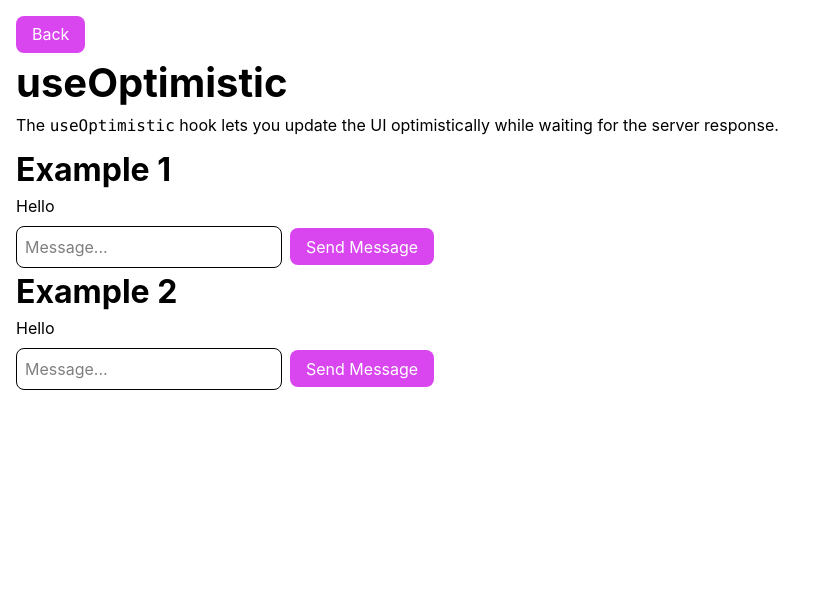
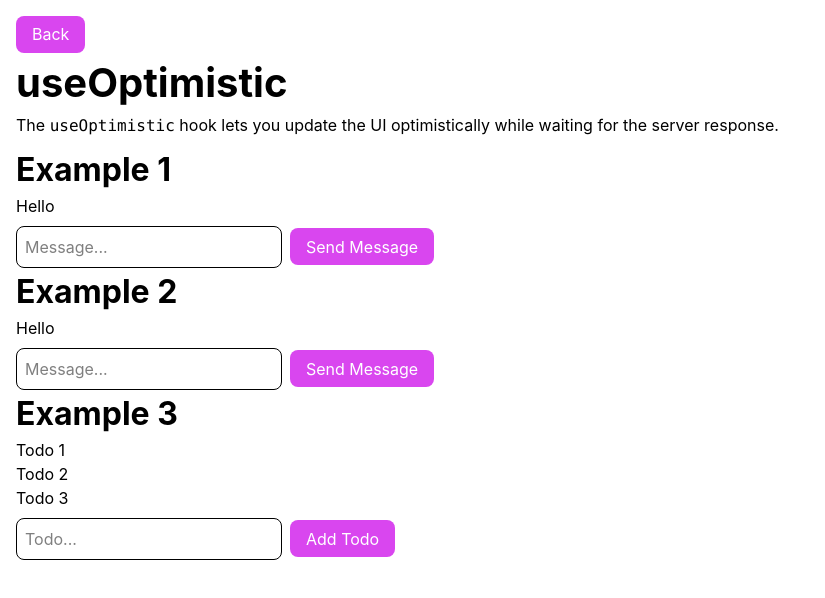
Before and after one commit to emanuelefavero/react-19, a Next.js app: page /use-optimistic in a window 1280 px wide. Shown: the top 598 px of the page, without its empty margins (0-825 px from the left). Built offline with nearby package versions, Linux system fonts and the light colour scheme.

Commit message:
feat: add use-optimistic example 3

```diff
--- a/app/actions.js
+++ b/app/actions.js
@@ -1,4 +1,7 @@
 'use server'
+
+import { todos } from '@/data/todos.js'
+import { v4 as uuidv4 } from 'uuid'
 
 export async function logUser(formData) {
   await new Promise((res) => setTimeout(res, 1000))
@@ -26,3 +29,14 @@ export async function deliverMessage(message) {
   await new Promise((res) => setTimeout(res, 1000))
   return message
 }
+
+export async function addTodo(formData) {
+  await new Promise((res) => setTimeout(res, 1000))
+  const newTodo = {
+    id: uuidv4(),
+    text: formData.get('todo'),
+    completed: false,
+  }
+  todos.push(newTodo)
+  return todos
+}
--- /dev/null
+++ b/app/use-optimistic/Example3.js
@@ -0,0 +1,46 @@
+import { useOptimistic, useState } from 'react'
+import { addTodo } from '@/app/actions.js'
+import { todos as initialTodos } from '@/data/todos.js'
+import { v4 as uuidv4 } from 'uuid'
+
+export default function Component() {
+  const [todos, setTodos] = useState(initialTodos)
+  const [optimisticTodos, setOptimisticTodos] = useOptimistic(todos)
+
+  const action = async (formData) => {
+    // Optimistically add the todo to the UI
+    const newTodo = {
+      id: uuidv4(),
+      text: formData.get('todo'),
+      completed: false,
+    }
+    setOptimisticTodos((prevState) => [...prevState, newTodo])
+
+    // Send the todo to the server
+    const updatedTodos = await addTodo(formData)
+    setTodos(updatedTodos) // update the state with the server response
+  }
+
+  return (
+    <>
+      <h2>Example 3</h2>
+
+      <ul className='mb-2'>
+        {optimisticTodos.map((todo) => (
+          <li key={`todo-${todo.id}`}>{todo.text}</li>
+        ))}
+      </ul>
+
+      <form action={action}>
+        <input
+          type='text'
+          name='todo'
+          placeholder='Todo...'
+          className='mr-2'
+          required
+        />
+        <button type='submit'>Add Todo</button>
+      </form>
+    </>
+  )
+}
--- a/app/use-optimistic/page.js
+++ b/app/use-optimistic/page.js
@@ -2,6 +2,7 @@
 
 import Example1 from './Example1.js'
 import Example2 from './Example2.js'
+import Example3 from './Example3.js'
 
 export default function Page() {
   return (
@@ -15,6 +16,7 @@ export default function Page() {
 
       <Example1 />
       <Example2 />
+      <Example3 />
     </>
   )
 }
--- /dev/null
+++ b/data/todos.js
@@ -0,0 +1,19 @@
+import { v4 as uuidv4 } from 'uuid'
+
+export const todos = [
+  {
+    id: uuidv4(),
+    text: 'Todo 1',
+    completed: false,
+  },
+  {
+    id: uuidv4(),
+    text: 'Todo 2',
+    completed: false,
+  },
+  {
+    id: uuidv4(),
+    text: 'Todo 3',
+    completed: false,
+  },
+]
```
Also changed, not shown: package.json (+4 -3 lines), 0.js (added), 1 other file (tests, documents, lock files or other folders).
